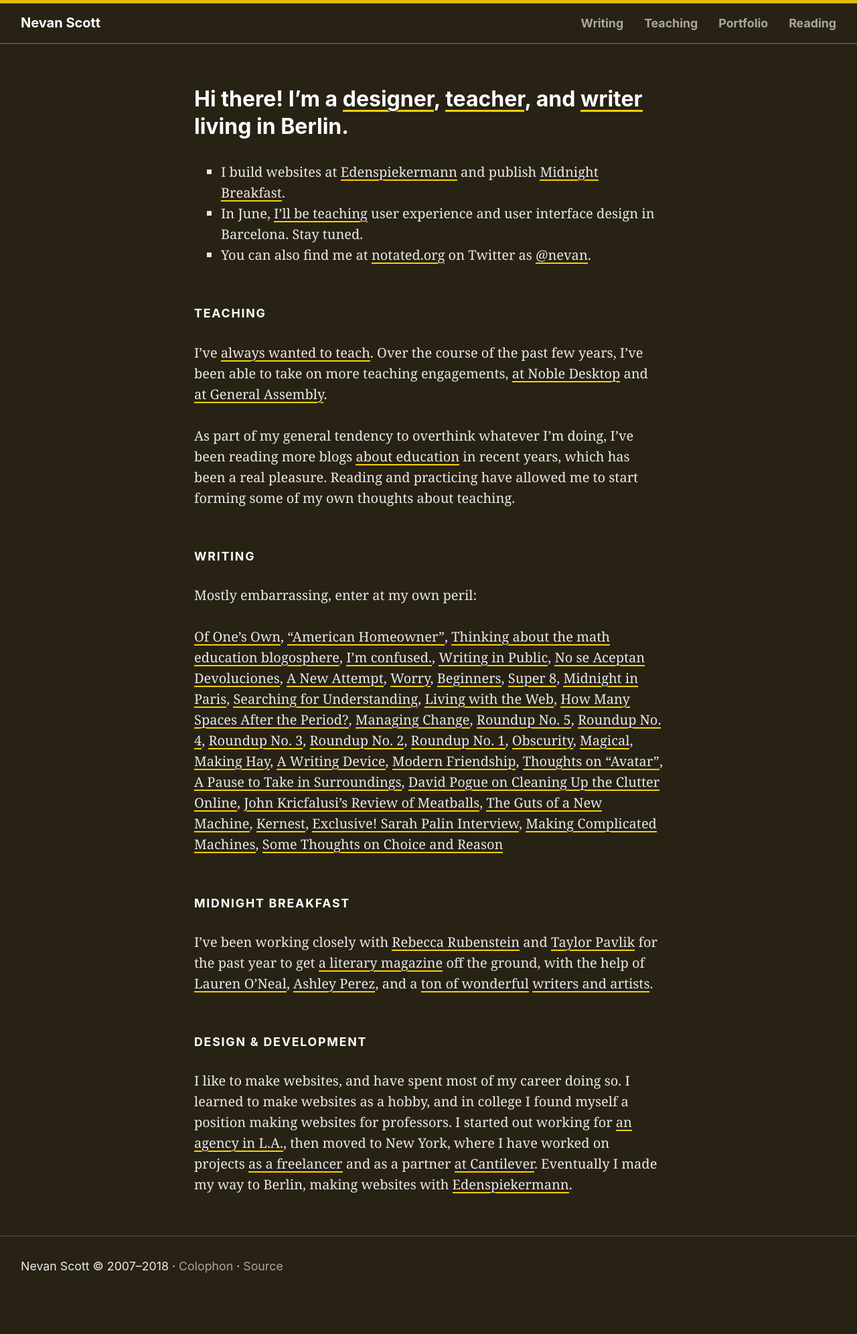
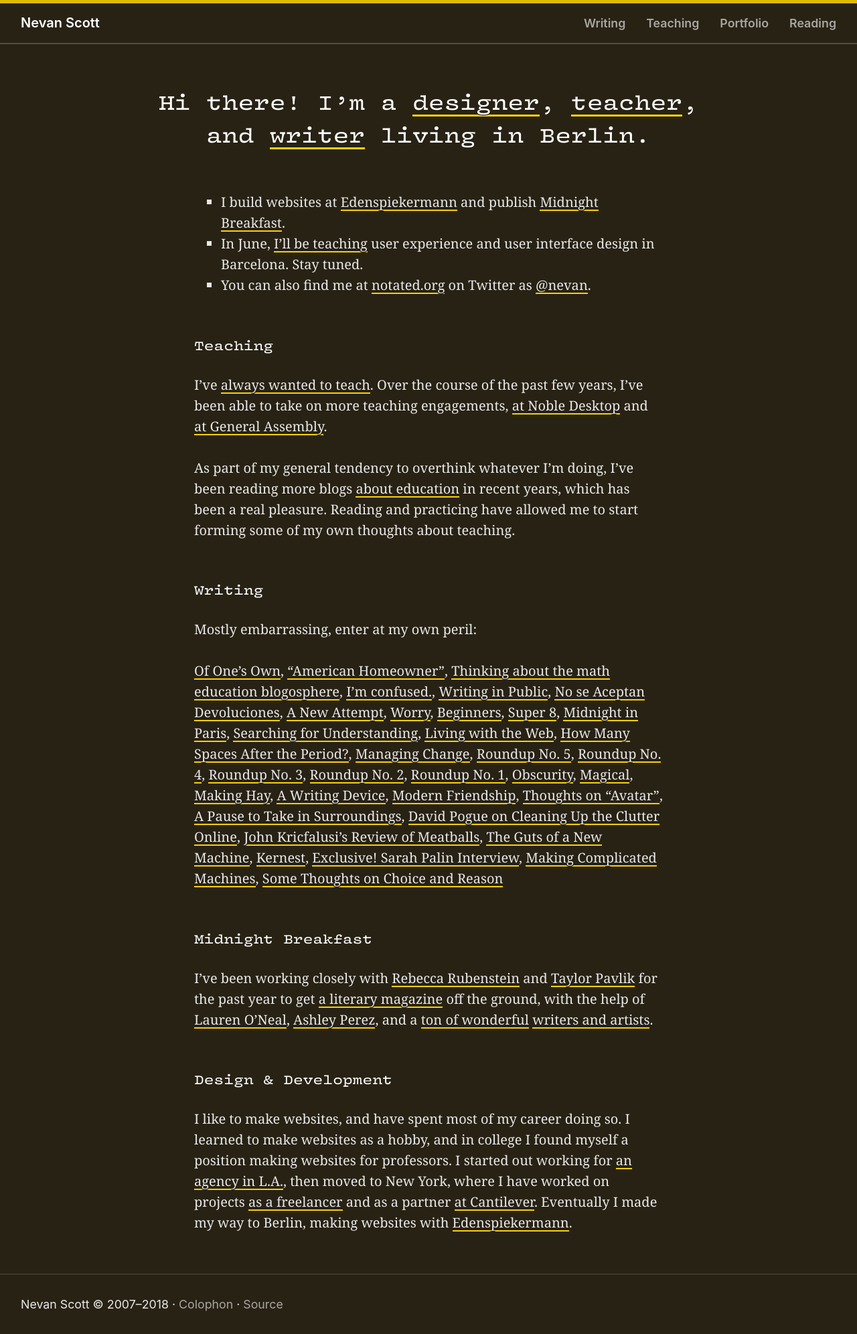
Before and after one commit to nevanscott/nevanscott.github.io, a Jekyll site: the page built from index.md, in a window 1280 px wide. Shown: the whole page at 67% size. Built offline with Jekyll 4.4.1, drawn with Linux system fonts in a browser that asks for light colours; some web fonts are replaced; before the commit the page ends 1935 px from its top, so only the background shows below that.

Commit message:
Incorporate Vulf Mono for more headings.

```diff
--- a/_layouts/default.html
+++ b/_layouts/default.html
@@ -5,7 +5,7 @@
 {% include header.html %}
 <main role="main">
   {% if page.title %}
-  <h1>{{ page.title | markdownify | strip_html }}</h1>
+  <h1 class="page-title">{{ page.title | markdownify | strip_html }}</h1>
   {% endif %}
   {{ content }}
 </main>
--- a/_sass/base.scss
+++ b/_sass/base.scss
@@ -48,23 +48,29 @@ h1, h2, h3 {
 h1 {
 	font-size: var(--font-size-heading);
   --link-stroke-width: var(--link-stroke-width-heading);
+  &.page-title {
+    font-family: var(--font-family-decorative);
+    font-weight: normal;
+  }
 }
 h2 {
+  font-family: var(--font-family-decorative);
 	font-size: var(--font-size-subhead);
-	font-weight: bold;
-	letter-spacing: .1em;
+  font-weight: normal;
 	margin: var(--type-space-500) 0 var(--type-space-400);
-	text-transform: uppercase;
 }
 p {
 	margin: 0 auto var(--type-space-400);
 	&.lede {
 	  color: var(--text-display-color);
-	  font-family: var(--font-family-display);
+	  font-family: var(--font-family-decorative);
 	  font-size: var(--font-size-title);
-	  font-weight: bold;
-	  line-height: var(--line-height-heading);
+    font-style: normal;
+	  font-weight: normal;
 	  --link-stroke-width: var(--link-stroke-width-heading);
+    margin-bottom: var(--type-space-tad);
+    max-width: calc(var(--reading-measure) * var(--interval) * var(--interval));
+    text-align: center;
 	}
 }
 img {
--- a/_sass/components/teaser.scss
+++ b/_sass/components/teaser.scss
@@ -1,5 +1,7 @@
 .teaser__title {
+  font-family: var(--font-family-display);
   font-size: var(--font-size-heading);
+  font-weight: bold;
   text-transform: none;
   letter-spacing: normal;
   margin-bottom: var(--type-space-smidgen);
--- a/_sass/fonts.scss
+++ b/_sass/fonts.scss
@@ -1,27 +1,3 @@
-@font-face {
-    font-family: 'Vulf Mono';
-    src:    url('/fonts/vulf-mono/Vulf_Mono-Light_web.eot');
-    src:    url('/fonts/vulf-mono/Vulf_Mono-Light_web.eot?#iefix') format('embedded-opentype'),
-            url('/fonts/vulf-mono/Vulf_Mono-Light_web.woff') format('woff'),
-            url('/fonts/vulf-mono/Vulf_Mono-Light_web.woff2') format('woff2'),
-            url('/fonts/vulf-mono/Vulf_Mono-Light_web.ttf') format('truetype'),
-            url('/fonts/vulf-mono/Vulf_Mono-Light_web.svg#svgFontName') format('svg');
-    font-weight: 300;
-    font-style: normal;
-}
-
-@font-face {
-    font-family: 'Vulf Mono';
-    src:    url('/fonts/vulf-mono/Vulf_Mono-Light_Italic_web.eot');
-    src:    url('/fonts/vulf-mono/Vulf_Mono-Light_Italic_web.eot?#iefix') format('embedded-opentype'),
-            url('/fonts/vulf-mono/Vulf_Mono-Light_Italic_web.woff') format('woff'),
-            url('/fonts/vulf-mono/Vulf_Mono-Light_Italic_web.woff2') format('woff2'),
-            url('/fonts/vulf-mono/Vulf_Mono-Light_Italic_web.ttf') format('truetype'),
-            url('/fonts/vulf-mono/Vulf_Mono-Light_Italic_web.svg#svgFontName') format('svg');
-    font-weight: 300;
-    font-style: italic;
-}
-
 @font-face {
     font-family: 'Vulf Mono';
     src:    url('/fonts/vulf-mono/Vulf_Mono-Regular_web.eot');
@@ -33,63 +9,3 @@
     font-weight: 400;
     font-style: normal;
 }
-
-@font-face {
-    font-family: 'Vulf Mono';
-    src:    url('/fonts/vulf-mono/Vulf_Mono-Italic_web.eot');
-    src:    url('/fonts/vulf-mono/Vulf_Mono-Italic_web.eot?#iefix') format('embedded-opentype'),
-            url('/fonts/vulf-mono/Vulf_Mono-Italic_web.woff') format('woff'),
-            url('/fonts/vulf-mono/Vulf_Mono-Italic_web.woff2') format('woff2'),
-            url('/fonts/vulf-mono/Vulf_Mono-Italic_web.ttf') format('truetype'),
-            url('/fonts/vulf-mono/Vulf_Mono-Italic_web.svg#svgFontName') format('svg');
-    font-weight: 400;
-    font-style: italic;
-}
-
-@font-face {
-    font-family: 'Vulf Mono';
-    src:    url('/fonts/vulf-mono/Vulf_Mono-Bold_web.eot');
-    src:    url('/fonts/vulf-mono/Vulf_Mono-Bold_web.eot?#iefix') format('embedded-opentype'),
-            url('/fonts/vulf-mono/Vulf_Mono-Bold_web.woff') format('woff'),
-            url('/fonts/vulf-mono/Vulf_Mono-Bold_web.woff2') format('woff2'),
-            url('/fonts/vulf-mono/Vulf_Mono-Bold_web.ttf') format('truetype'),
-            url('/fonts/vulf-mono/Vulf_Mono-Bold_web.svg#svgFontName') format('svg');
-    font-weight: 700;
-    font-style: normal;
-}
-
-@font-face {
-    font-family: 'Vulf Mono';
-    src:    url('/fonts/vulf-mono/Vulf_Mono-Bold_Italic_web.eot');
-    src:    url('/fonts/vulf-mono/Vulf_Mono-Bold_Italic_web.eot?#iefix') format('embedded-opentype'),
-            url('/fonts/vulf-mono/Vulf_Mono-Bold_Italic_web.woff') format('woff'),
-            url('/fonts/vulf-mono/Vulf_Mono-Bold_Italic_web.woff2') format('woff2'),
-            url('/fonts/vulf-mono/Vulf_Mono-Bold_Italic_web.ttf') format('truetype'),
-            url('/fonts/vulf-mono/Vulf_Mono-Bold_Italic_web.svg#svgFontName') format('svg');
-    font-weight: 700;
-    font-style: italic;
-}
-
-@font-face {
-    font-family: 'Vulf Mono';
-    src:    url('/fonts/vulf-mono/Vulf_Mono-Black_web.eot');
-    src:    url('/fonts/vulf-mono/Vulf_Mono-Black_web.eot?#iefix') format('embedded-opentype'),
-            url('/fonts/vulf-mono/Vulf_Mono-Black_web.woff') format('woff'),
-            url('/fonts/vulf-mono/Vulf_Mono-Black_web.woff2') format('woff2'),
-            url('/fonts/vulf-mono/Vulf_Mono-Black_web.ttf') format('truetype'),
-            url('/fonts/vulf-mono/Vulf_Mono-Black_web.svg#svgFontName') format('svg');
-    font-weight: 900;
-    font-style: normal;
-}
-
-@font-face {
-    font-family: 'Vulf Mono';
-    src:    url('/fonts/vulf-mono/Vulf_Mono-Black_Italic_web.eot');
-    src:    url('/fonts/vulf-mono/Vulf_Mono-Black_Italic_web.eot?#iefix') format('embedded-opentype'),
-            url('/fonts/vulf-mono/Vulf_Mono-Black_Italic_web.woff') format('woff'),
-            url('/fonts/vulf-mono/Vulf_Mono-Black_Italic_web.woff2') format('woff2'),
-            url('/fonts/vulf-mono/Vulf_Mono-Black_Italic_web.ttf') format('truetype'),
-            url('/fonts/vulf-mono/Vulf_Mono-Black_Italic_web.svg#svgFontName') format('svg');
-    font-weight: 900;
-    font-style: italic;
-}
--- a/_sass/globals/_typography.scss
+++ b/_sass/globals/_typography.scss
@@ -23,7 +23,7 @@
   --font-size-title: var(--font-size-scale-500);
   --font-size-decorative: var(--font-size-scale-900);
   --font-size-heading: var(--font-size-scale-500);
-  --font-size-subhead: var(--font-size-scale-300);
+  --font-size-subhead: var(--font-size-scale-400);
   --font-size-caption: var(--font-size-scale-300);
   --font-size-micro: var(--font-size-scale-200);
   --interval: calc(9/8);
--- a/_sass/layout.scss
+++ b/_sass/layout.scss
@@ -6,7 +6,7 @@ header[role=banner] {
   border-bottom: var(--header-stroke-style);
   color: var(--header-text-color);
   font-family: var(--font-family-interface);
-  font-weight: bold;
+  font-weight: 600;
   margin-bottom: var(--type-space-400);
   padding-top: var(--type-space-300);
   padding-bottom: var(--type-space-300);
@@ -18,8 +18,8 @@ header[role=banner] {
   align-items: baseline;
   h1 {
     color: inherit;
-    font-family: inherit;
     font-size: var(--font-size);
+    font-weight: inherit;
     margin: 0 var(--type-space-dash) 0 0;
   }
   nav {
@@ -50,7 +50,6 @@ main[role=main] {
   margin-top: var(--type-space-500);
   h1 {
     font-size: var(--font-size-title);
-    font-weight: bold;
   }
 }
 
```
